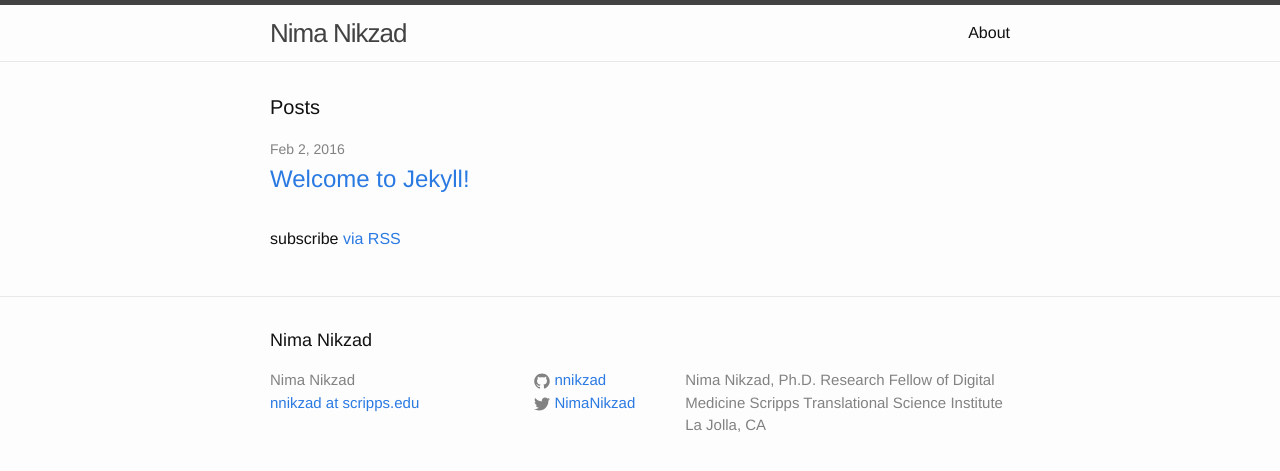
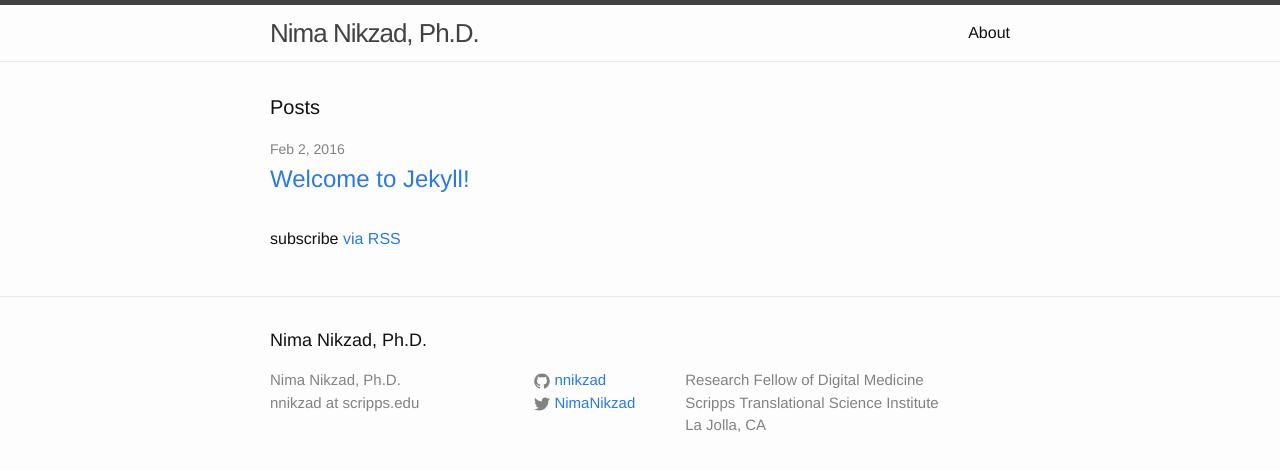
Before and after one commit to NNikzad/nnikzad.github.io, a Jekyll site: the page built from index.html, in a window 1280 px wide. Shown: the top 471 px of the page. Built offline with Jekyll 4.4.1, drawn with Linux system fonts in a browser that asks for light colours.

Commit message:
Tweaked footer layout

```diff
--- a/_config.yml
+++ b/_config.yml
@@ -6,12 +6,11 @@
 # 'jekyll serve'. If you change this file, please restart the server process.
 
 # Site settings
-title: Nima Nikzad
+title: Nima Nikzad, Ph.D.
 email: nnikzad at scripps.edu
-description: #> # this means to ignore newlines until "baseurl:"
-  Nima Nikzad, Ph.D.
-  Research Fellow of Digital Medicine
-  Scripps Translational Science Institute
+#description: > # this means to ignore newlines until "baseurl:"
+description: Research Fellow of Digital Medicine<br>
+  Scripps Translational Science Institute<br>
   La Jolla, CA
 baseurl: "" # the subpath of your site, e.g. /blog
 url: "http://nnikzad.github.io" # the base hostname & protocol for your site
--- a/_includes/footer.html
+++ b/_includes/footer.html
@@ -8,7 +8,7 @@
       <div class="footer-col footer-col-1">
         <ul class="contact-list">
           <li>{{ site.title }}</li>
-          <li><a href="mailto:{{ site.email }}">{{ site.email }}</a></li>
+          <li>{{ site.email }}</a></li>
         </ul>
       </div>
 
```
